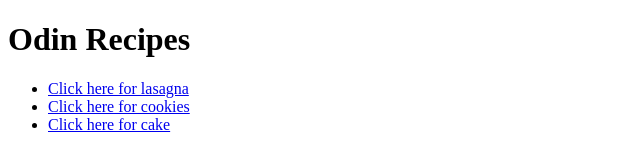
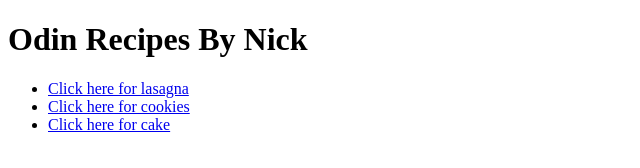
Before and after one commit to ntsilikos/odin-recipes, a plain HTML site: page index.html in a window 1280 px wide. Shown: the whole page, without its empty margins (0-640 px from the left). Drawn offline with Linux system fonts and the light colour scheme.

Commit message:
Edit index.html

```diff
--- a/index.html
+++ b/index.html
@@ -7,7 +7,7 @@
     <title>Home</title>
 </head>
 <body>
-    <h1> Odin Recipes</h1>
+    <h1> Odin Recipes By Nick</h1>
     <ul>
    <li><a href="recipes/lasagna.html">Click here for lasagna</a></li>
    <li> <a href="recipes/cookies.html">Click here for cookies</a></li>
```
